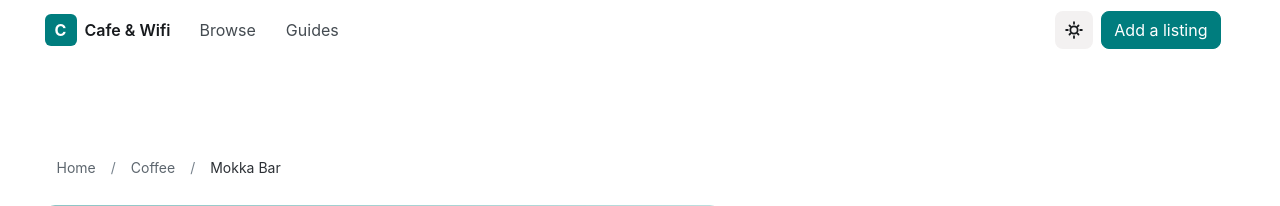
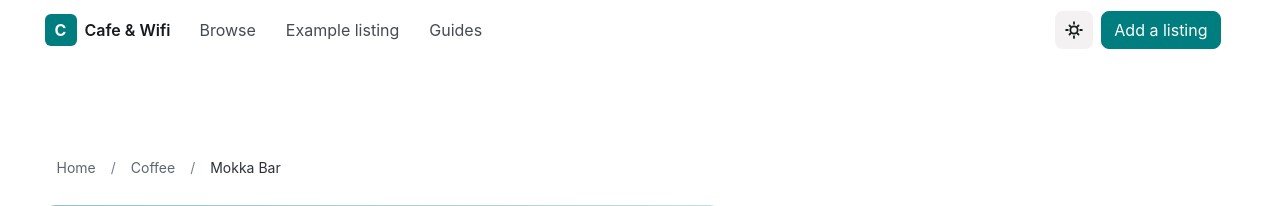
Before and after one commit to KieranChristien/Cafe-And-WIFI-Website, a Flask app: page /listing/example in a window 1280 px wide. Shown: the top 206 px of the page. Run offline with Flask 3, Linux system fonts and the light colour scheme; some libraries are stand-ins or nearby versions.

Commit message:
Readd example listing to header.

```diff
--- a/web/templates/base.html
+++ b/web/templates/base.html
@@ -35,7 +35,16 @@
                 <div class="drawer-body mb-3 lg:mb-0">
                     <ul class="nav navbar-nav me-auto">
                         <li class="nav-item"><a class="nav-link" href="#results">Browse</a></li>
-                        <li class="nav-item"><a class="nav-link" href="#guides">Guides</a></li>
+                        <li class="nav-item">
+                            <a class="nav-link" href="{{ url_for('listing.example') }}">
+                                Example listing
+                            </a>
+                        </li>
+                        <li class="nav-item">
+                            <a class="nav-link" href="#guides">
+                            Guides
+                            </a>
+                        </li>
                     </ul>
                 </div>
             </dialog>
```
